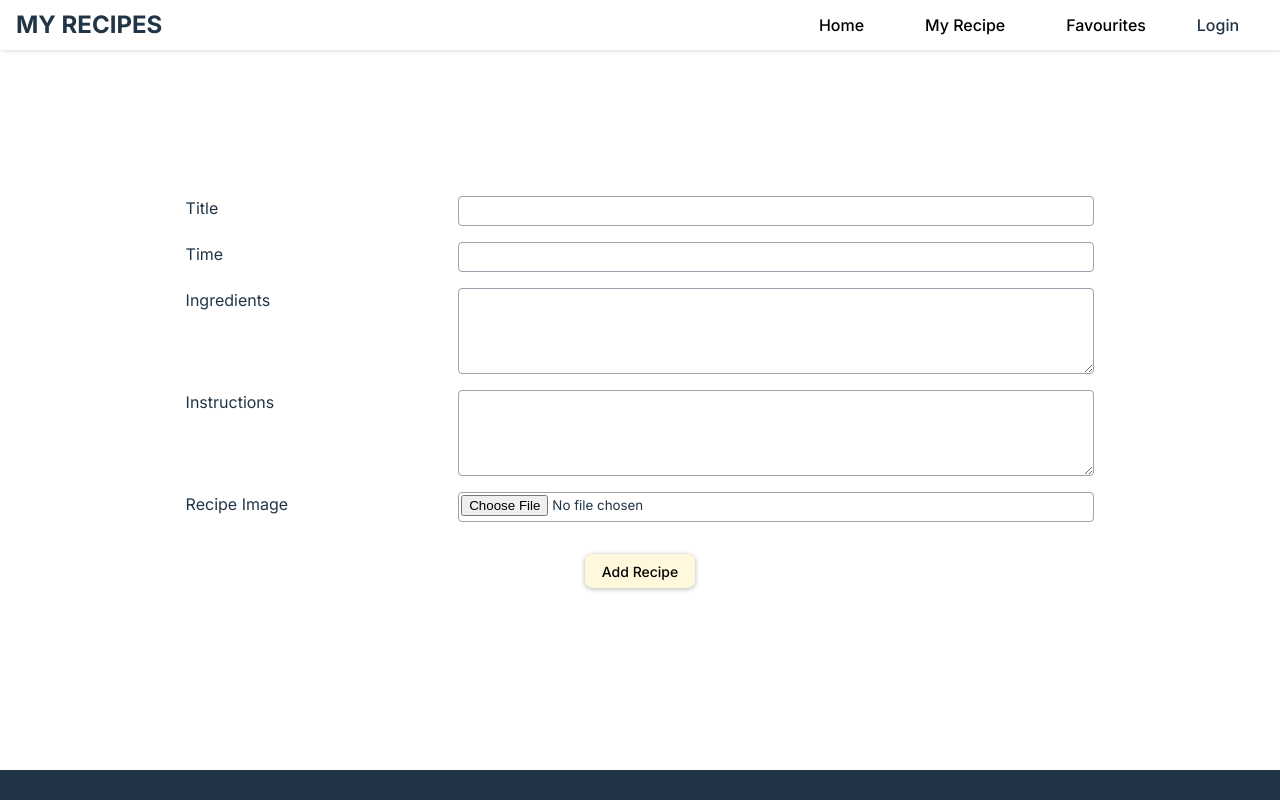
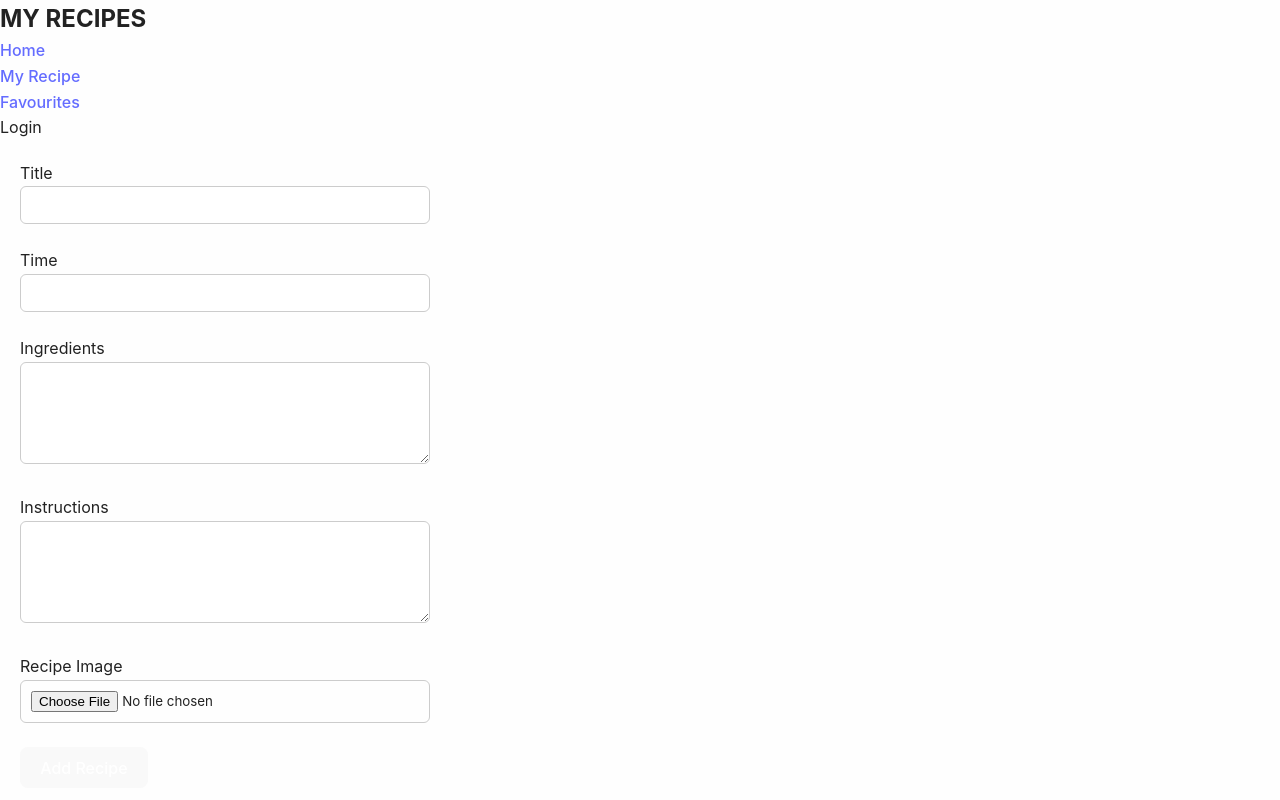
Before and after one commit to AztKloyd/foodrecipe-frontend, a React (Vite) app: page /addRecipe in a window 1280 px wide. Shown: the top 800 px of the page. Built offline with nearby package versions, Linux system fonts and the light colour scheme; no server answers.

Commit message:
css update

```diff
--- a/src/App.css
+++ b/src/App.css
@@ -1,300 +1,113 @@
-@import url('https://fonts.googleapis.com/css2?family=Inter:wght@400;500;600;700;900&display=swap');
-
+/* Global reset & base styles */
 * {
+  margin: 0;
   padding: 0;
-  margin: 0;
   box-sizing: border-box;
-  font-family: "Inter", sans-serif;
+  font-family: 'Inter', sans-serif;
 }
 
-header {
-  width: 100vw;
-  display: flex;
-  justify-content: space-between;
-  align-items: center;
-  box-shadow: 1px 0 5px rgba(0, 0, 0, 0.2);
-  position: fixed;
-  top:0;
-  z-index: 10;
-  background-color: #ffffff;
+body {
+  background-color: #fefefe;
+  color: #222;
+  line-height: 1.6;
 }
 
-header ul{
-  width: 40%;
-  height: 50px;
-  display: flex;
-  justify-content: space-evenly;
-  align-items: center;
+.container {
+  max-width: 1200px;
+  margin: 0 auto;
+  padding: 20px;
 }
 
-header ul li{
-  list-style: none;
+/* Card styles */
+.card {
+  box-shadow: 0 4px 10px rgba(0, 0, 0, 0.1);
+  border-radius: 12px;
+  overflow: hidden;
+  background-color: white;
+  transition: transform 0.3s ease;
   cursor: pointer;
 }
 
-li a{
-  color: black;
-  transition: all 0.3s;
-  padding:2px 10px;
-  border-radius: 10px;
-}
-
-li a:hover{
-  color:black;
-}
-
-li .login{
-  font-size: 16px;
-  font-weight: 500;
-}
-
-header h2{
-  margin-left: 1rem;
-}
-
-section{
-  height: 100vh;
-  width: 90%;
-  margin: 0 auto;
-}
-
-.home{
-  display: flex;
-  margin-top: 6rem;
-  gap:10rem;
-  position: relative;
-}
-
-.home .left h1{
-  margin-bottom: 1rem;
-}
-
-.home button{
-  color: white;
-  border:none;
-  background-color: #213547;
-  width: 200px;
-  padding: 0.5rem;
-  border-radius: 0;
-}
-
-.home a:hover{
-  color: white;
-  background-color: #2c4860;
-}
-
-.home .left h5{
-  margin:2rem 0;
-}
-
-.bg svg{
-  position: absolute;
-  bottom: 0;
-}
-
-.card-container{
-  width: 80%;
-  margin: auto;
-  display: grid;
-  gap:2.5rem;
-  grid-template-columns: repeat(auto-fit, minmax(19.5rem, 1fr));
-  cursor:pointer;
-}
-
-.card{
-  box-shadow: 0 1px 2px rgba(0, 0, 0, 0.5);
-  text-align: center;
-  border-radius: 5px;
-  max-width: 300px;
+.card:hover {
+  transform: scale(1.02);
 }
 
 .card img {
   width: 100%;
-  height: 150px;
+  height: 180px;
   object-fit: cover;
-  border-top-left-radius: 5px;
-  border-top-right-radius: 5px;
 }
 
-.card-body{
-  background-color: #FFF8DC;
-  padding: 1.5rem;
+.card-body {
+  padding: 12px;
 }
 
-.card-body .title{
-  margin-bottom:5px;
+.card .title {
   font-size: 18px;
-  font-weight:500;
+  font-weight: bold;
+  margin-bottom: 8px;
 }
 
-.card-body .icons{
+.card-container {
   display: flex;
-  justify-content: space-between;
-  align-items: center;
+  flex-wrap: wrap;
+  justify-content: center;
+  gap: 20px;
+  padding: 2rem;
 }
 
-.card-body .timer{
-  display: flex;
-  align-items: center;
-  gap:4px;
-  font-size: 15px;
-  font-weight: 500;
+/* Footer and wave */
+.footer {
+  width: 100%;
+  background-color: #FFF8DC;
+  text-align: center;
+  font-size: 14px;
+  color: #000;
+  margin-top: 80px;
+  padding: 1rem 0 0;
+  position: relative;
 }
 
-.action{
-  display: flex;
-  font-size: 22px;
-  justify-content: space-between;
-  align-items: center;
-  width: 55px;
+footer svg {
+  display: block;
+  width: 100%;
+  margin-top: 2rem;
 }
 
-.editIcon{
-  color: black;
-  font-size: 20px;
+footer > div {
+  background-color: #FFF8DC;
+  padding: 1rem;
 }
 
-.action a:hover{
-  color: black;
+/* Button style */
+button {
+  background-color: #d81616;
+  color: white;
+  padding: 10px 20px;
+  border: none;
+  border-radius: 6px;
+  cursor: pointer;
+  font-weight: bold;
+  transition: background-color 0.3s ease;
 }
 
-.deleteIcon{
-  color: rgb(239,53,53);
-  font-size: 22px;
-  cursor: pointer;
+button:hover {
+  background-color: #b91313;
 }
 
-.modal{
-  position: fixed;
-  top: 34%;
-  z-index: 10;
-  padding: 2rem;
-  border-radius: 6px;
-  border:none;
-  left:30%;
-  width: 40%;
+/* Form style */
+.form-control {
+  margin-bottom: 1.5rem;
 }
 
-.backdrop{
-  position: fixed;
-  top:0;
-  left: 0;
+.input, .input-textarea {
   width: 100%;
-  height: 100vh;
-  background-color: rgba(0, 0, 0, 0.75);
-  z-index: 9;
+  padding: 10px;
+  border-radius: 6px;
+  border: 1px solid #ccc;
 }
 
-.form{
-  width: 71%;
-  margin: 0 auto;
-  text-align: center;
+.input-textarea {
+  resize: vertical;
+  min-height: 100px;
 }
-
-.form-header{
-  background-color: #FFF8DC;
-  height: 3px;
-  text-align: center;
-}
-
-.form-control{
-  display: flex;
-  justify-content: space-between;
-  gap:1rem;
-  margin-top: 1rem;
-}
-
-.form-control .input{
-  flex-basis: 70%;
-  border:1px solid rgb(156 163 175);
-  border-radius: 4px;
-  height: 30px;
-  padding: 2px;
-}
-
-.form-control .input-textarea{
-  border: 1px solid rgb(156 163 175);
-  border-radius: 4px;
-  flex-basis: 70%;
-  padding: 2px;
-}
-
-.form button{
-  margin:2rem 0;
-  border:none;
-  background-color: #FFF8DC;
-  font-size: 14px;
-  box-shadow: 0 1px 5px rgba(0, 0, 0, 0.3);
-}
-
-.form p{
-  cursor: pointer;
-  display: inline;
-  border-bottom: 1px solid #307bbd;
-  color:rga(4,136,170);
-  font-size: 14px;
-  color: #307bbd;
-}
-
-.form .error{
-  color:red;
-  font-size: 13px;
-}
-
-.container{
-  display: flex;
-  justify-content: center;
-  align-items: center;
-  width: 100vw;
-  height: 100vh;
-}
-
-.add-recipe{
-  width: 100%;
-}
-
-.recipe{
-  margin-bottom: 2rem;
-  padding-bottom: 2rem;
-}
-
-.footer{
-  width:100vw;
-  height: 30px;
-  color: white;
-  background-color: #213547;
-  position: fixed;
-  bottom: 0;
-  text-align: center;
-  margin-top: 1rem;
-  padding-top: 2px;
-  font-size: 14px;
-}
-
-.outer-container{
-  width: 70%;
-  margin: 5rem auto;
-}
-
-.outer-container .profile{
-  display: flex;
-  gap:1rem;
-  align-items: center;
-}
-
-.outer-container .title{
-  margin: 1rem 0;
-  text-transform: uppercase;
-}
-
-.outer-container .recipe-details{
-  display: flex;
-  gap: 3rem;
-  align-items: justify;
-  margin-top: 1rem;
-}
-
-.active{
-  color:black !important;
-  background-color: #FFF8DC;
-}
```
